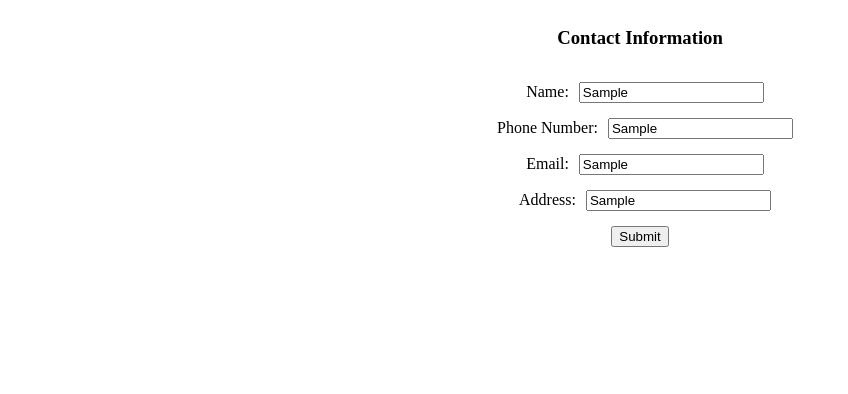
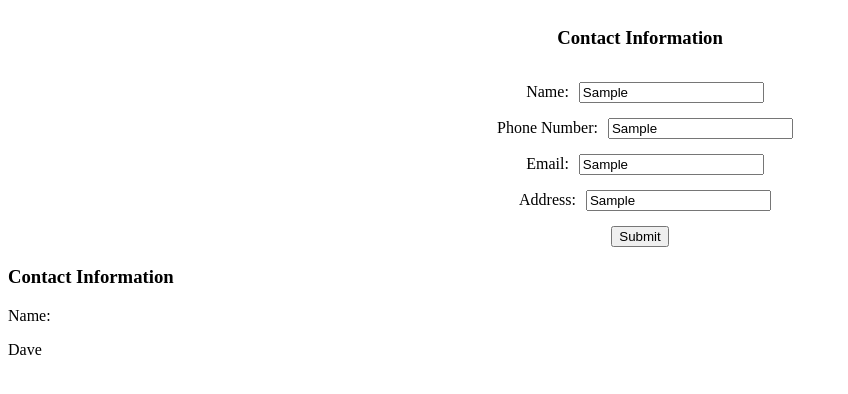
Before and after one commit to mjlebar/cv-Project, a React (Create React App) app: page / in a window 1280 px wide. Both pictures are taken after typing "Sample", "Sample", "Sample", "Sample" into the empty fields and a click on the button "Submit". Shown: the top 394 px of the page, without its empty margins (0-848 px from the left). Built offline with nearby package versions, Linux system fonts and the light colour scheme.

Commit message:
Add basic ability to render information submitted

```diff
--- a/src/App.js
+++ b/src/App.js
@@ -2,28 +2,46 @@ import React, { Component } from "react";
 import styled from "styled-components";
 
 class App extends Component {
+  constructor(props) {
+    super(props);
+
+    this.state = {
+      sections: [],
+    };
+  }
+
+  addCVSection = (entries, title) => {
+    this.setState({
+      sections: this.state.sections.concat(
+        <div key={title}>
+          <h3>{title}</h3>
+          {entries.map((entry, index) => (
+            <div key={index}>
+              <p>{entry.title}:</p> <p>{entry.value}</p>
+            </div>
+          ))}
+        </div>
+      ),
+    });
+  };
+
   render() {
     return (
       <div>
-        <form>
+        <form key={0}>
           <FormSection
             title="Contact Information"
             titles={["Name", "Phone Number", "Email", "Address"]}
+            getInfo={this.addCVSection}
           ></FormSection>
         </form>
+        <div className="CV" key={1}>
+          {this.state.sections}
+        </div>
       </div>
     );
   }
 }
-
-// class Form extends Component {
-//   // constructor(props) {
-//   //   super(props);
-//   // }
-//   render(){
-//     return <form>FormSection</form>
-//   }
-// }
 
 const Align = styled.div`
   display: flex;
@@ -35,8 +53,6 @@ const Align = styled.div`
 class FormSection extends Component {
   constructor(props) {
     super(props);
-
-    this.submitForm = this.submitForm.bind(this);
 
     this.children = this.props.titles.map((title, index) => (
       <Input
@@ -53,10 +69,14 @@ class FormSection extends Component {
     });
   };
 
-  submitForm(e) {
+  submitForm = (e) => {
     e.preventDefault();
-    console.log(this.state);
-  }
+    // const entries = [];
+    this.props.getInfo(
+      [{ title: "Name", value: "Dave" }],
+      "Contact Information"
+    );
+  };
 
   render() {
     return (
@@ -93,4 +113,19 @@ class Input extends Component {
   }
 }
 
+// class CVSection extends Component {
+//   constructor(props) {
+//     super(props);
+
+//     this.children = this.props.entries.map((entry, index) => (
+//       <div key={index}>
+//         <p>{entry.title}:</p> <p>{entry.value}</p>
+//       </div>
+//     ));
+//   }
+//   render() {
+//     return <div>{this.children}</div>;
+//   }
+// }
+
 export default App;
```
